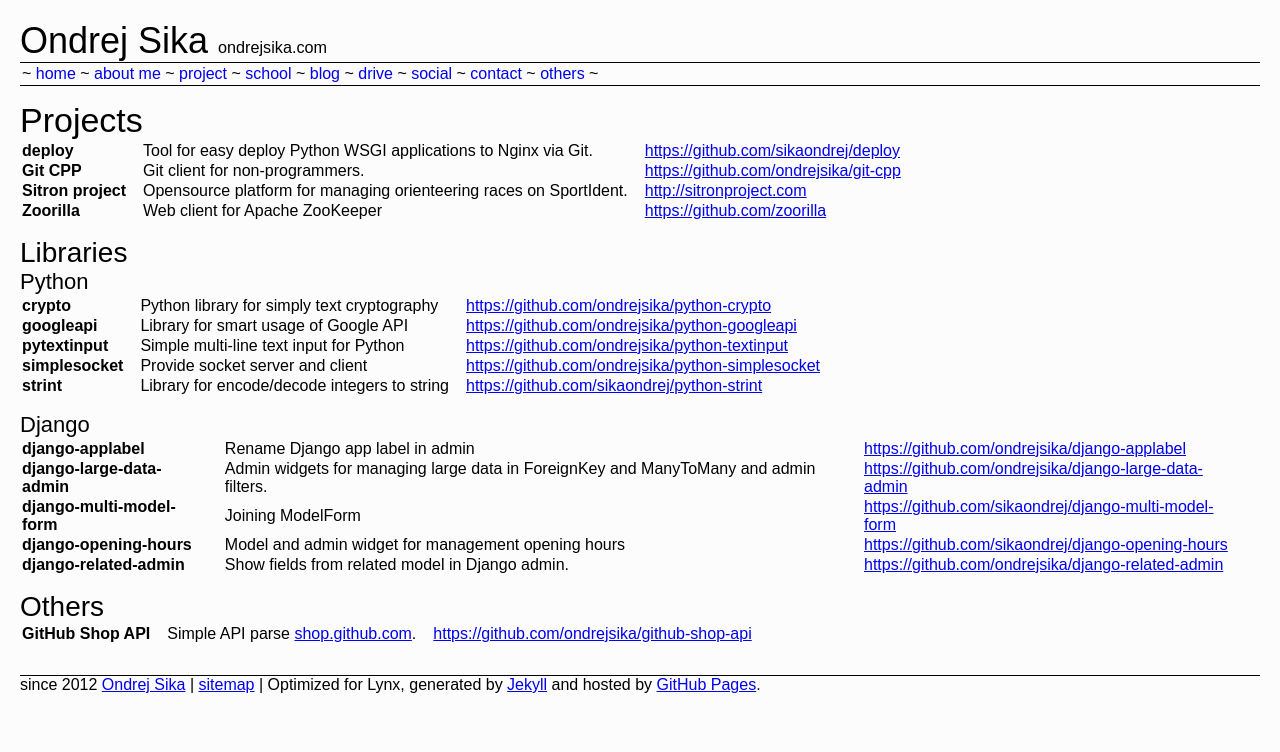
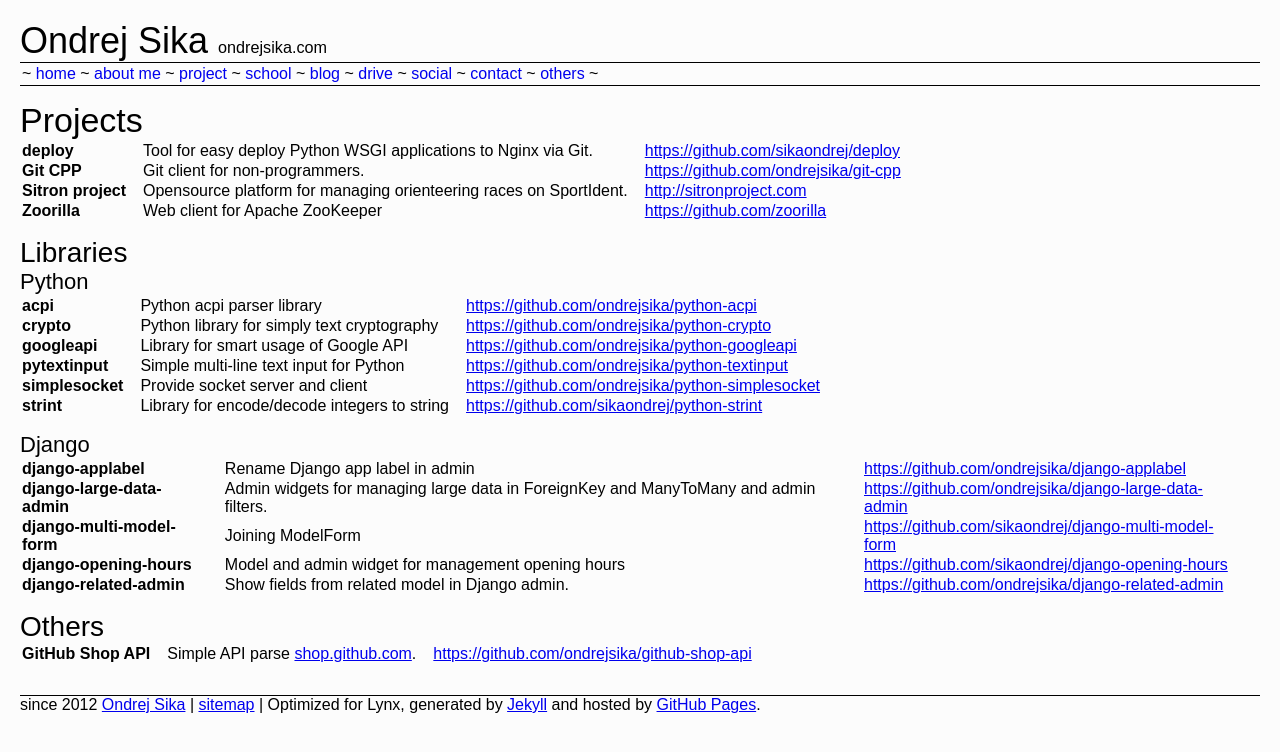
Before and after one commit to ondrejsika/ondrejsika.com, a Jekyll site: the page built from projects.html, in a window 1280 px wide. Shown: the top 752 px of the page. Built offline with Jekyll 4.4.1, drawn with Linux system fonts in a browser that asks for light colours; Markdown is read by kramdown in place of the engine named in the settings; comment, search, counter and statistics services are not loaded.

Commit message:
add python-acpi to projects

```diff
--- a/projects.html
+++ b/projects.html
@@ -30,6 +30,11 @@
 <h3>Libraries</h3>
 <h4>Python</h4>
 <table>
+    <tr>
+        <td><b>acpi</b></td>
+        <td>Python acpi parser library</td>
+        <td><a href="https://github.com/ondrejsika/python-acpi" target="_blank">https://github.com/ondrejsika/python-acpi</a></td>
+    </tr>
     <tr>
         <td><b>crypto</b></td>
         <td>Python library for simply text cryptography</td>
```
